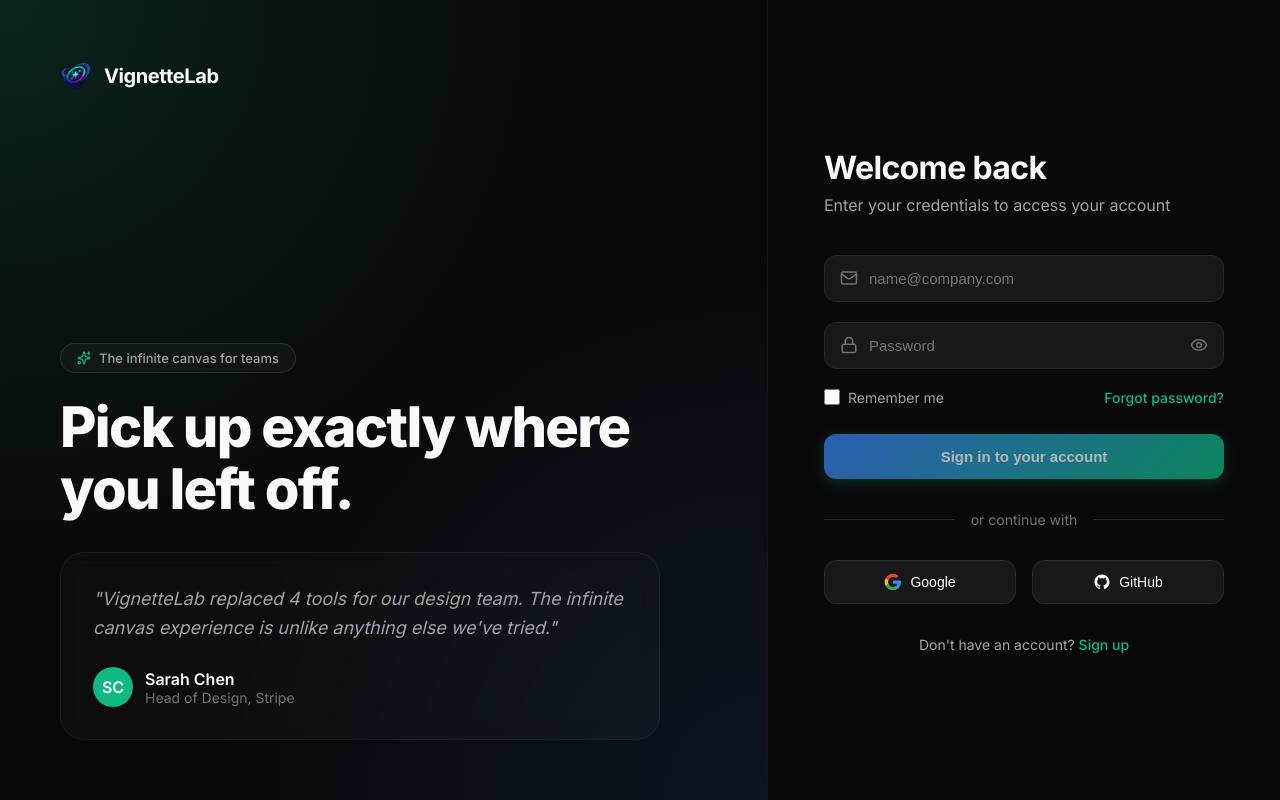
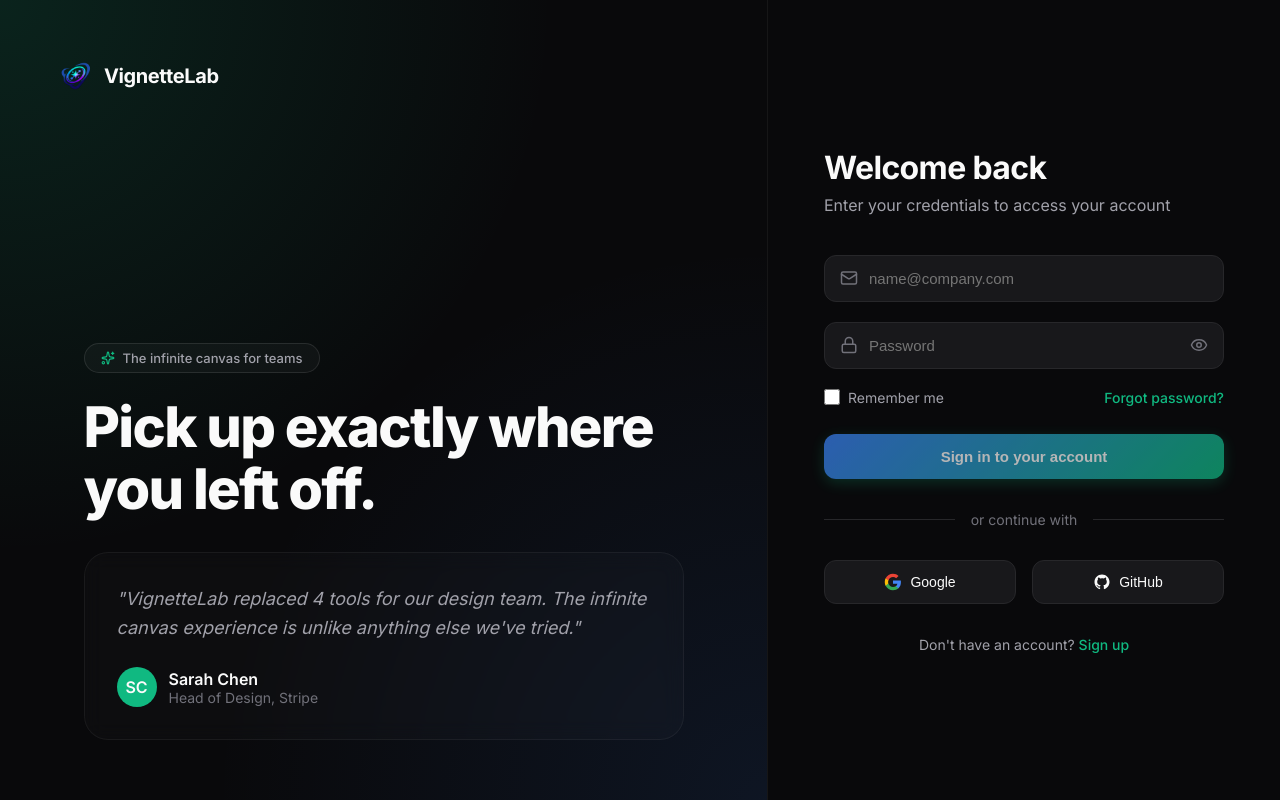
Before and after one commit to mannietech15/VingnetteLab, a Next.js app in the folder frontend/: page /login in a window 1280 px wide. Built offline with nearby package versions, Linux system fonts and the light colour scheme; no server answers; a web font is replaced by a local one.

Commit message:
vignette

```diff
--- a/frontend/src/app/login/page.tsx
+++ b/frontend/src/app/login/page.tsx
@@ -34,7 +34,7 @@
           <span style={{ fontSize: '20px', fontWeight: 700, letterSpacing: '-0.02em' }}>VignetteLab</span>
         </div>
 
-        <motion.div initial={{ opacity: 0, y: 20 }} animate={{ opacity: 1, y: 0 }} transition={{ duration: 0.8, delay: 0.2 }} style={{ position: 'relative', zIndex: 10, maxWidth: '600px' }}>
+        <motion.div initial={{ opacity: 0, y: 20 }} animate={{ opacity: 1, y: 0 }} transition={{ duration: 0.8, delay: 0.2 }} style={{ position: 'relative', zIndex: 10, maxWidth: '600px', marginLeft: 'auto', marginRight: 'auto' }}>
           <div style={{ display: 'inline-flex', alignItems: 'center', gap: '8px', background: 'rgba(255,255,255,0.03)', border: '1px solid rgba(255,255,255,0.1)', padding: '6px 16px', borderRadius: '100px', fontSize: '13px', fontWeight: 500, color: '#a1a1aa', marginBottom: '24px' }}>
             <Sparkles size={14} color="#10b981" /> The infinite canvas for teams
           </div>
--- a/frontend/src/app/register/page.tsx
+++ b/frontend/src/app/register/page.tsx
@@ -4,7 +4,7 @@
 import Link from 'next/link';
 import Image from 'next/image';
 import { motion, AnimatePresence } from 'motion/react';
-import { Mail, Lock, Eye, EyeOff, User, Sparkles, ArrowRight, Check } from 'lucide-react';
+import { Mail, Lock, Eye, EyeOff, User, Sparkles, ArrowRight, Check, Loader2 } from 'lucide-react';
 import vignetteLogo from '@/app/workspaces/vignetteLogo.png';
 import Particles from '@/components/Particles';
 
@@ -74,7 +74,7 @@
           <span style={{ fontSize: '24px', fontWeight: 700, letterSpacing: '-0.02em', background: 'linear-gradient(to right, #fff, #a1a1aa)', WebkitBackgroundClip: 'text', backgroundClip: 'text', WebkitTextFillColor: 'transparent', color: 'transparent' }}>VignetteLab</span>
         </motion.div>
 
-        <motion.div initial={{ opacity: 0, y: 30 }} animate={{ opacity: 1, y: 0 }} transition={{ duration: 0.8, delay: 0.2 }} style={{ position: 'relative', zIndex: 10, maxWidth: '600px' }}>
+        <motion.div initial={{ opacity: 0, y: 30 }} animate={{ opacity: 1, y: 0 }} transition={{ duration: 0.8, delay: 0.2 }} style={{ position: 'relative', zIndex: 10, maxWidth: '600px', marginLeft: 'auto', marginRight: 'auto' }}>
           <motion.div
             whileHover={{ scale: 1.05 }}
             style={{ display: 'inline-flex', alignItems: 'center', gap: '8px', background: 'rgba(16,185,129,0.1)', border: '1px solid rgba(16,185,129,0.3)', padding: '8px 20px', borderRadius: '100px', fontSize: '14px', fontWeight: 600, color: '#34d399', marginBottom: '32px', boxShadow: '0 0 20px rgba(16,185,129,0.2)' }}
```
